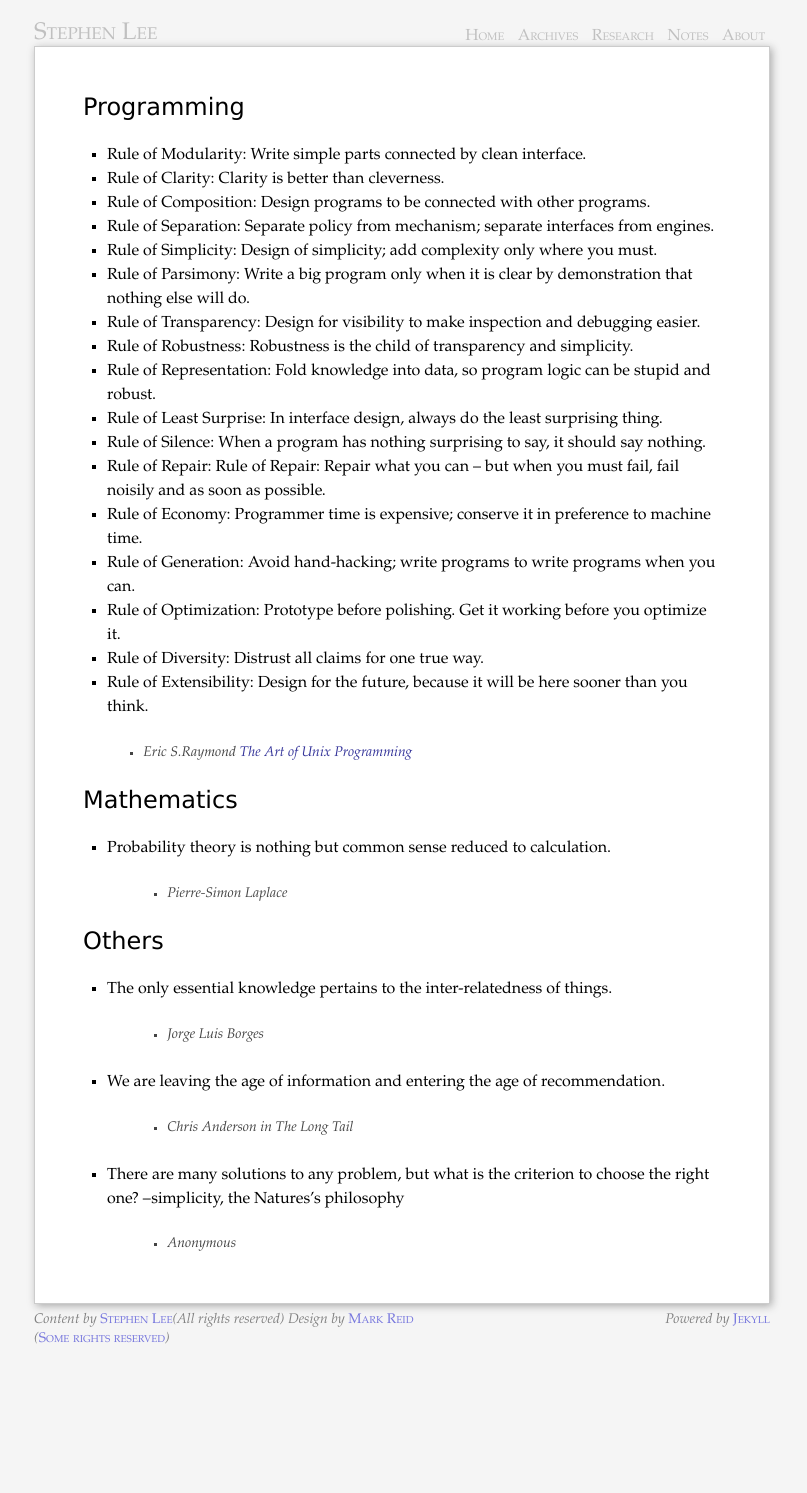
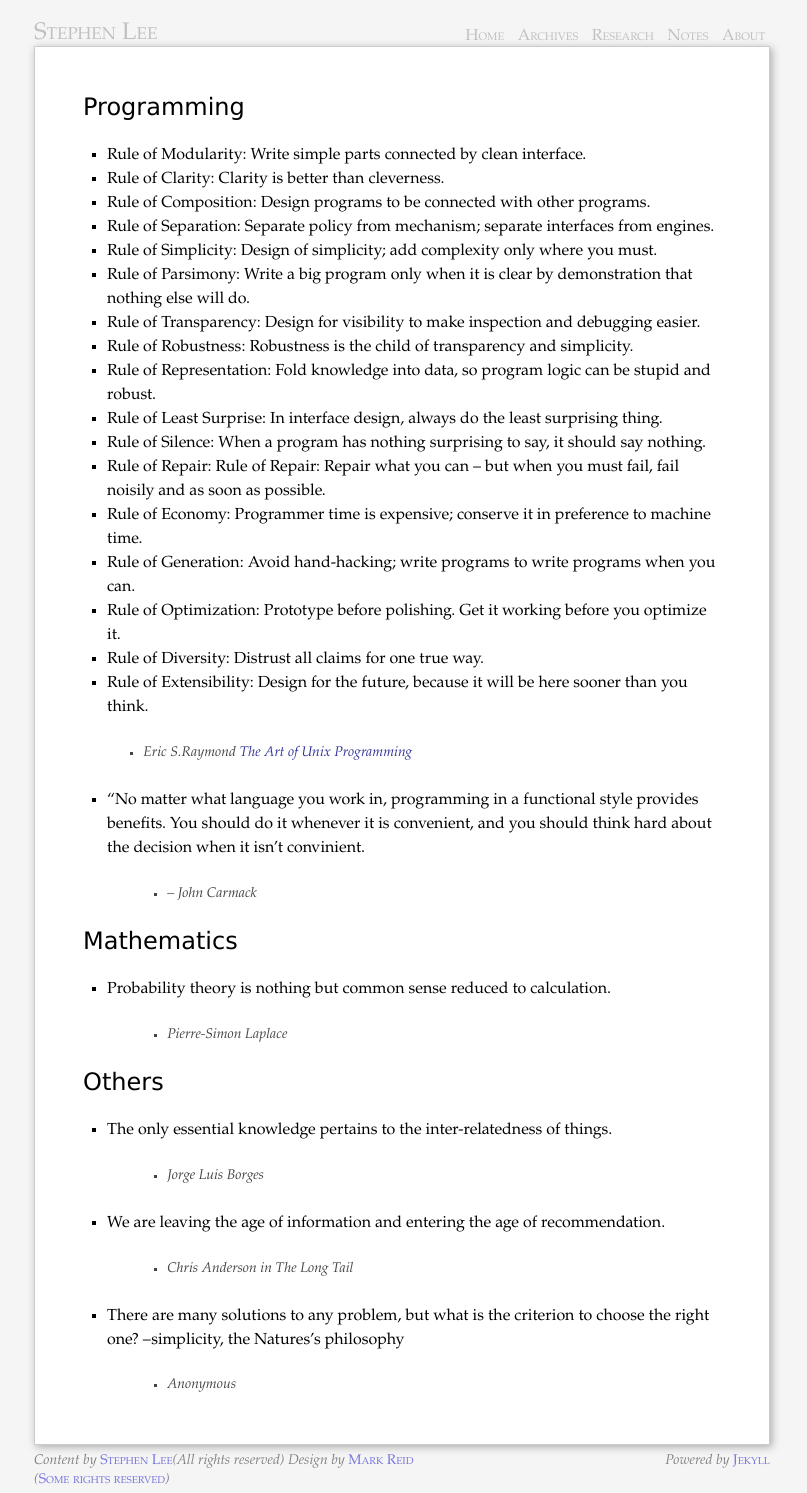
Before and after one commit to stephenLee/stephenlee.github.com, a Jekyll site: the page built from notes/quotes/index.markdown, in a window 1280 px wide. Shown: the whole page, without its empty margins (238-1045 px from the left). Built offline with Jekyll 4.4.1, drawn with Linux system fonts in a browser that asks for light colours; before the commit the page ends 1352 px from its top, so only the background shows below that.

Commit message:
Updated notes/quotes/index.markdown

```diff
--- a/notes/quotes/index.markdown
+++ b/notes/quotes/index.markdown
@@ -27,6 +27,11 @@ here sooner than you think.
 
 > - *Eric S.Raymond [The Art of Unix Programming](http://www.faqs.org/docs/artu/ch01s06.html)*
 
+* "No matter what language you work in, programming in a functional style provides
+   benefits. You should do it whenever it is convenient, and you should think hard
+   about the decision when it isn't convinient.
+> - *-- John Carmack*
+
 # Mathematics #
 
 * Probability theory is nothing but common sense reduced to calculation.
```
